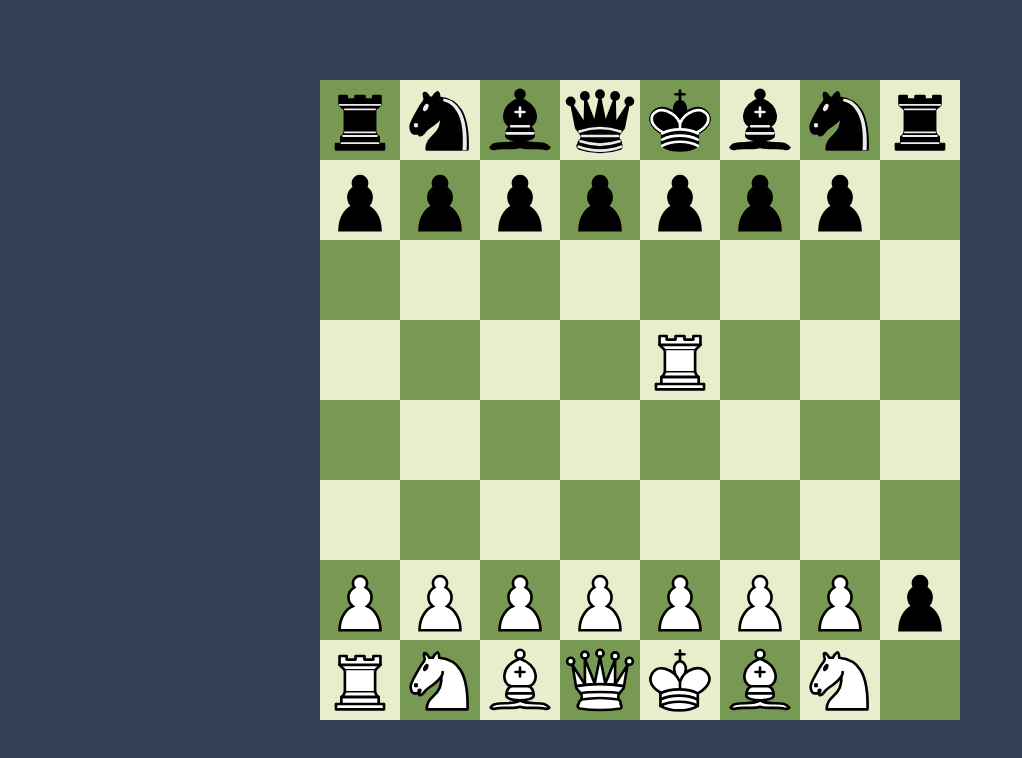
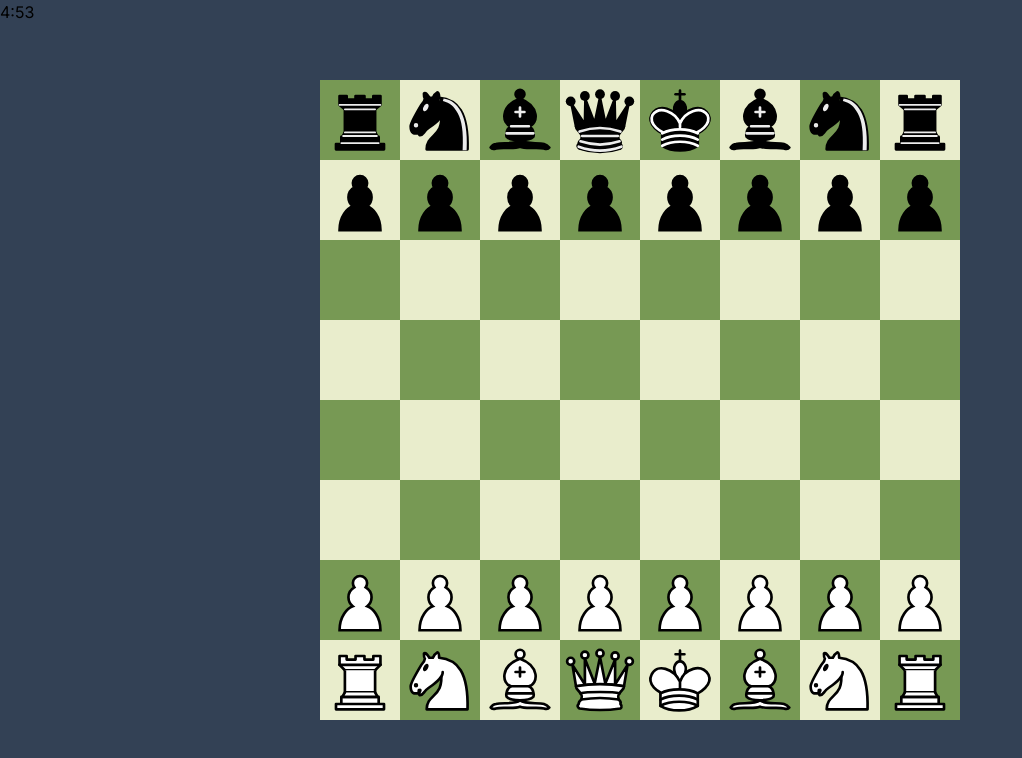
Before and after one commit to Srinjoy003/chess, a Next.js app: page / in a window 1280 px wide. Shown: the top 758 px of the page, without its empty margins (0-1022 px from the left). Built offline with nearby package versions, Linux system fonts and the light colour scheme.

Commit message:
removes event listners while pawn promotion

```diff
--- /dev/null
+++ b/app/components/Timer.tsx
@@ -0,0 +1,16 @@
+import React from "react";
+import Countdown from "react-countdown";
+
+export default function Timer() {
+	const renderer = ({ minutes, seconds, completed }) => {
+		if (completed) {
+			// Timer completed
+			return <p>Countdown completed!</p>;
+		} else {
+			// Display minutes and seconds
+			return <p>{`${minutes}:${seconds < 10 ? "0" : ""}${seconds}`}</p>;
+		}
+	};
+
+	return <Countdown date={Date.now() + 300000} renderer={renderer} />;
+}
--- a/app/components/chessBoard.tsx
+++ b/app/components/chessBoard.tsx
@@ -10,6 +10,8 @@ import {
 	CastlingMoveList,
 } from "../moveFunctions";
 import PawnPromotion from "./PawnPromotion";
+import Countdown from "react-countdown";
+import Timer from "./Timer";
 
 export function CreateBoardMap() {
 	const board = [];
@@ -37,11 +39,6 @@ export function CreateBoardMap() {
 
 		board.push(row);
 	}
-
-	board[4][4] = "wR";
-	board[1][7] = "bP";
-	board[6][7] = "-";
-	board[0][7] = "-";
 
 	return board;
 }
@@ -255,8 +252,8 @@ export default function ChessBoard() {
 	});
 
 	return (
-		<div className="flex flex-row gap-10">
-			<div className="flex flex-col-reverse items-center justify-center w-screen h-screen bg-slate-700">
+		<div className="flex flex-row gap-10  bg-slate-700">
+			<div className="flex flex-col-reverse items-center justify-center w-screen h-screen">
 				<div className="flex flex-col-reverse">{board}</div>
 				<div className="absolute z-20 -translate-x-10">
 					<PawnPromotion
@@ -266,9 +263,21 @@ export default function ChessBoard() {
 				</div>
 			</div>
 			<div className="absolute flex flex-col gap-10 text-5xl text-white">
-				{InCheck(turn, boardState) && "CHECK"}
+				{InCheck(turn, boardState) &&
+					!CheckMate(
+						turn,
+						boardState,
+						prevMove,
+						whiteCastling,
+						blackCastling
+					) &&
+					"CHECK"}
 				{CheckMate(turn, boardState, prevMove, whiteCastling, blackCastling) &&
 					"CHECKMATE"}
+			</div>
+			<div className="absolute">
+				{/* <Countdown date={Date.now() + 10000}/> */}
+				<Timer />
 			</div>
 		</div>
 	);
--- a/app/page.tsx
+++ b/app/page.tsx
@@ -4,6 +4,7 @@ import { DndProvider } from "react-dnd";
 import { HTML5Backend } from "react-dnd-html5-backend";
 import ChessBoard from "./components/ChessBoard";
 import { Providers } from "./reduxStore/provider";
+import Countdown from 'react-countdown';
 
 export default function Home() {
 	return (
--- a/package.json
+++ b/package.json
@@ -12,6 +12,7 @@
     "@reduxjs/toolkit": "^1.9.7",
     "next": "13.5.4",
     "react": "^18",
+    "react-countdown": "^2.3.5",
     "react-dnd": "^16.0.1",
     "react-dnd-html5-backend": "^16.0.1",
     "react-dom": "^18",
```
Also changed, not shown: 1 other file (tests, documents, lock files or other folders).
